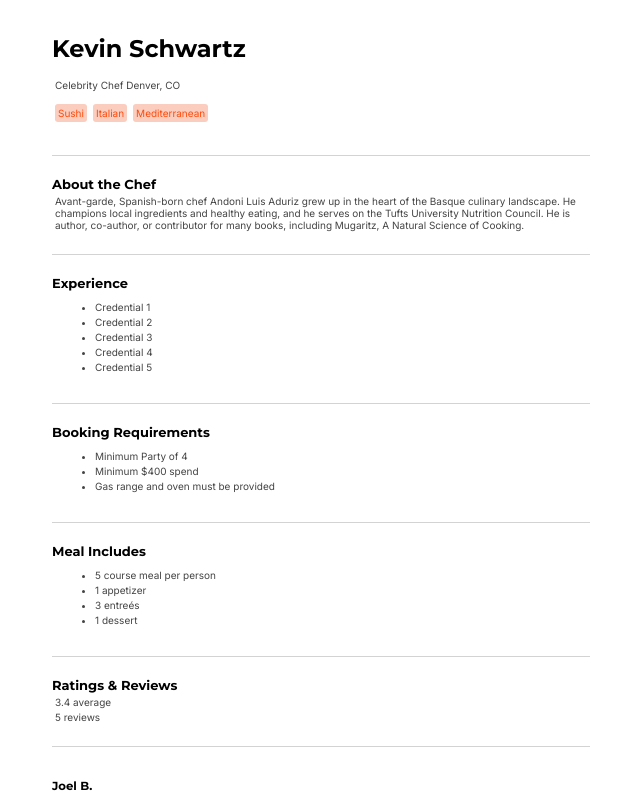
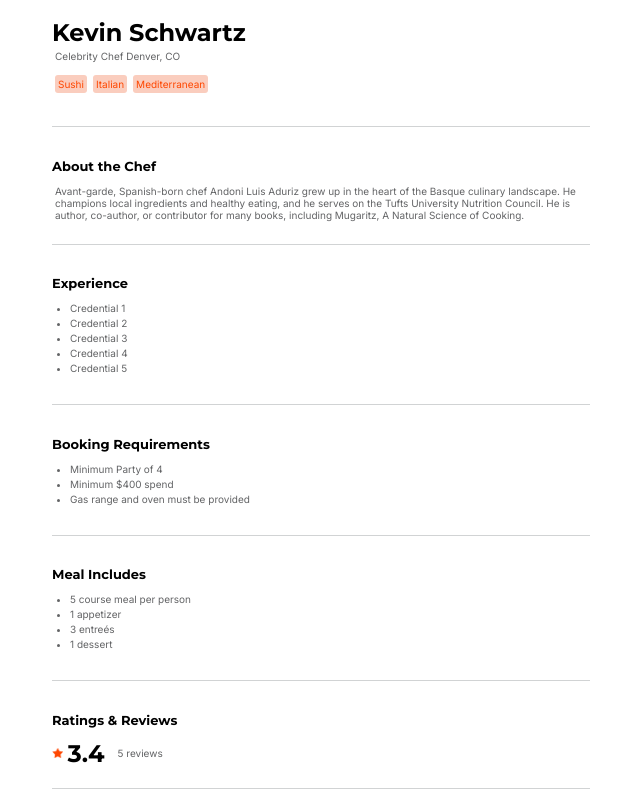
Before and after one commit to ericwm76/intueat, a React (Create React App) app: page / in a window 1280 px wide. Shown: the part 482-1280 px from the top of the page, without its empty margins (140-780 px from the left). Built offline with nearby package versions, Linux system fonts and the light colour scheme.

Commit message:
Adjust colors of fonts

```diff
--- a/src/components/App/App.css
+++ b/src/components/App/App.css
@@ -1,6 +1,7 @@
 .App {
   font-family: 'Inter', sans-serif;
   font-size: small;
+  font-stretch: expanded;
   text-align: left;
 }
 
@@ -19,6 +20,6 @@ button {
 }
 
 .contact-btn {
-  background-color: #FE4B0C;
+  background-color: #fe4701;
   color: white;
 }
--- a/src/components/ChefInfo/ChefInfo.css
+++ b/src/components/ChefInfo/ChefInfo.css
@@ -5,23 +5,27 @@
 
 .chef-details {
   font-size: x-small;
-  border-bottom: 1px solid lightgray;
+  border-bottom: 1px solid #d1d3d4;
   text-decoration: none;
   padding: 20px 0;
 }
 
 h1 {
   font-size: x-large;
+  margin: 0 10px 0 0;
 }
 
 h2 {
   font-size: small;
-  margin: 0;
+}
+
+ul {
+  padding: 0 0 0 15px;
 }
 
 p, li {
   margin: 3px;
-  color: rgb(68, 68, 68);
+  color: #636466;
 }
 
 .tags-container {
@@ -35,8 +39,18 @@ p, li {
   font-size: x-small;
   background-color: #facdbe;
   border-radius: 3px;
-  color: #FE4B0C;
+  color: #fe4701;
   list-style: none;
   margin: 3px;
   padding: 3px;
 }
+
+.reviews {
+  display: flex;
+  align-items: center;
+}
+
+.large-star {
+  height: 10px;
+  margin: 0 5px 0 0;
+}
--- a/src/components/ChefInfo/ChefInfo.js
+++ b/src/components/ChefInfo/ChefInfo.js
@@ -63,8 +63,11 @@ const ChefInfo = ({chefData}) => {
       </div>
       <div className="chef-details">
         <h2>Ratings & Reviews</h2>
-        <p>{findReviewAvg()} average</p>
-        <p>{reviews.length} reviews</p>
+        <div className="reviews">
+          <img className="large-star" src={require("../../assets/star.png")} alt="Orange star"/>
+          <h1>{findReviewAvg()}</h1>
+          <p>{reviews.length} reviews</p>
+        </div>
       </div>
       {getReviews()}
     </div>
--- a/src/components/Footer/Footer.css
+++ b/src/components/Footer/Footer.css
@@ -3,7 +3,7 @@
 }
 
 .contact-box {
-  background-color: #FE4B0C;
+  background-color: #fe4701;
   color: #ffffff;
   padding: 40px;
 }
@@ -14,7 +14,7 @@
 
 .ending-info {
   align-items: center;
-  color: gray;
+  color: #636466;
   display: flex;
   font-size: x-small;
   height: 40px;
--- a/src/components/Nav/Nav.css
+++ b/src/components/Nav/Nav.css
@@ -17,8 +17,8 @@
 }
 
 .create-account {
-  color: #FE4B0C;
+  color: #fe4701;
   background-color: #ffffff;
-  border: 2px solid #FE4B0C;
-  box-shadow: 2px 2px 5px lightgray;
+  border: 2px solid #fe4701;
+  box-shadow: 2px 2px 5px #d1d3d4;
 }
```
